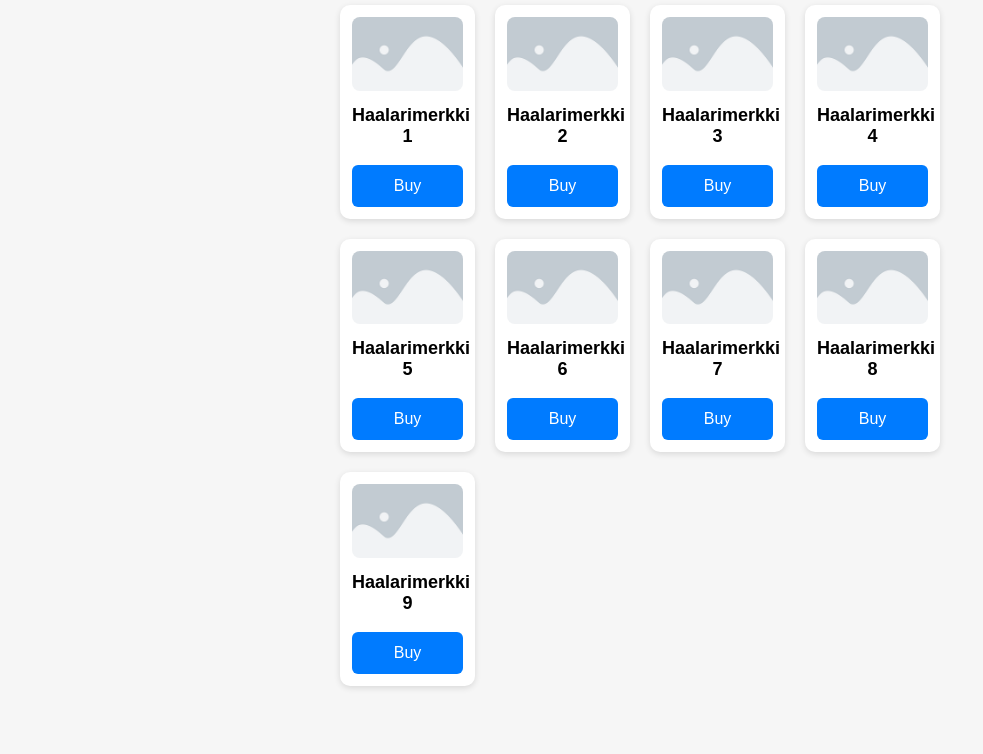
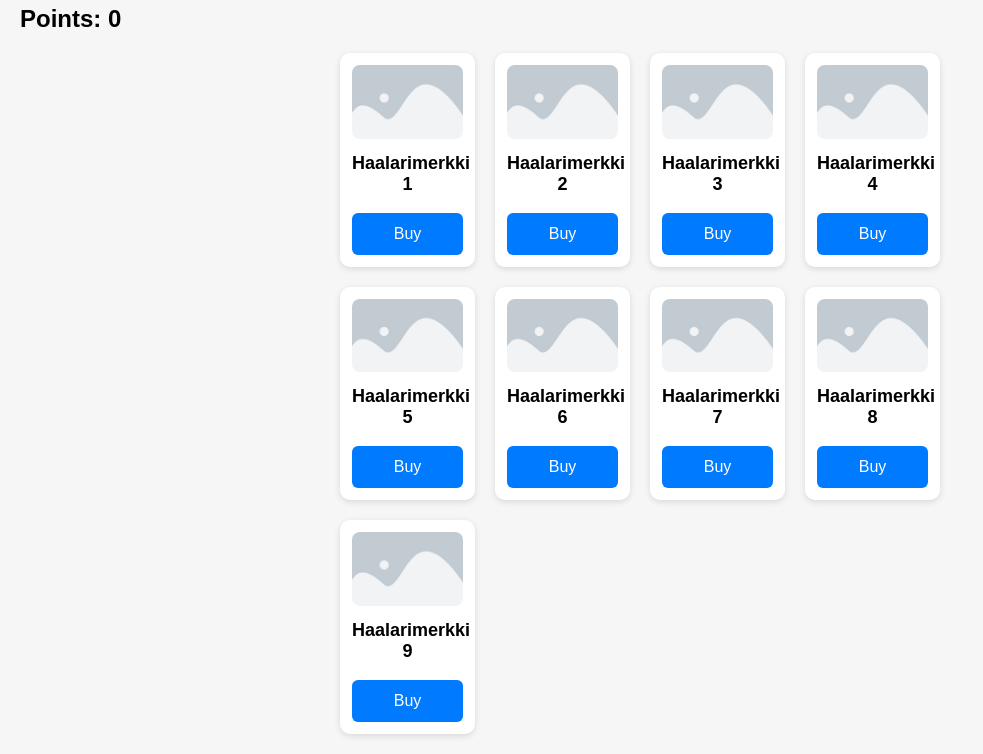
Before and after one commit to vilikaipainen/merkkikauppa, a plain HTML site: page public/index.html in a window 1280 px wide. Shown: the part 79-833 px from the top of the page, without its empty margins (0-983 px from the left). Before the commit the page ends 800 px from the top, so only its background shows below. Drawn offline with Linux system fonts and the light colour scheme.

Commit message:
Update index.html

```diff
--- a/public/index.html
+++ b/public/index.html
@@ -98,6 +98,7 @@
 </head>
 <body>
 <h1>Store</h1>
+<h2 id="pointsDisplay">Points: 0</h2>
 <div class="grid" id="grid"></div>
 <div id="confirmModal" class="modal-bg">
     <div class="modal">
@@ -107,6 +108,13 @@
     </div>
 </div>
 <script>
+function updatePointsDisplay() {
+    const points = Number(localStorage.getItem("points") || 0);
+    document.getElementById("pointsDisplay").textContent = "Points: " + points;
+}
+
+updatePointsDisplay();
+
 let ITEMS = {};
 function loadData() {
     fetch("data.json")
```
